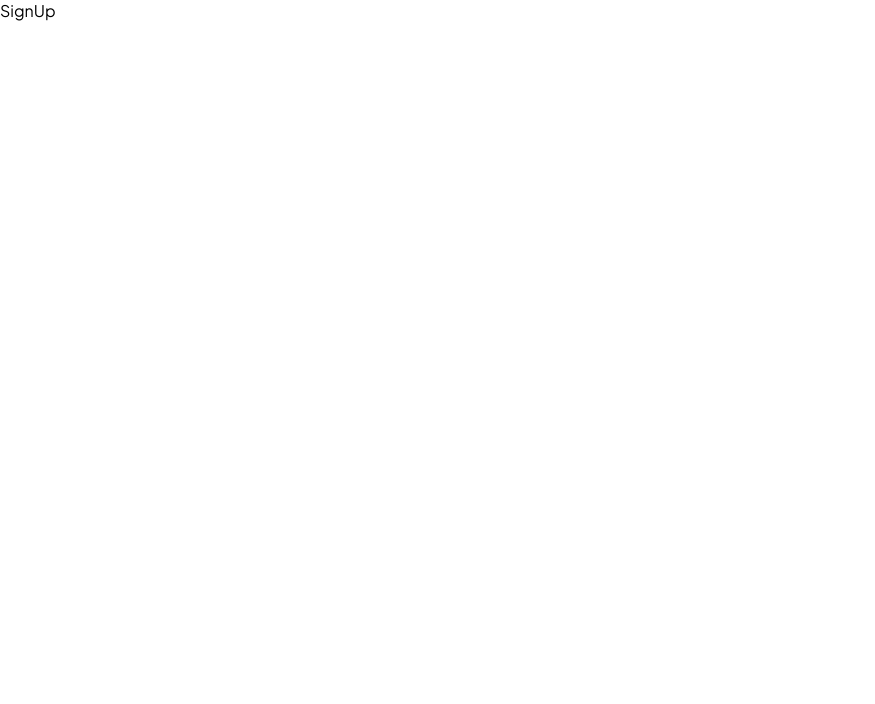
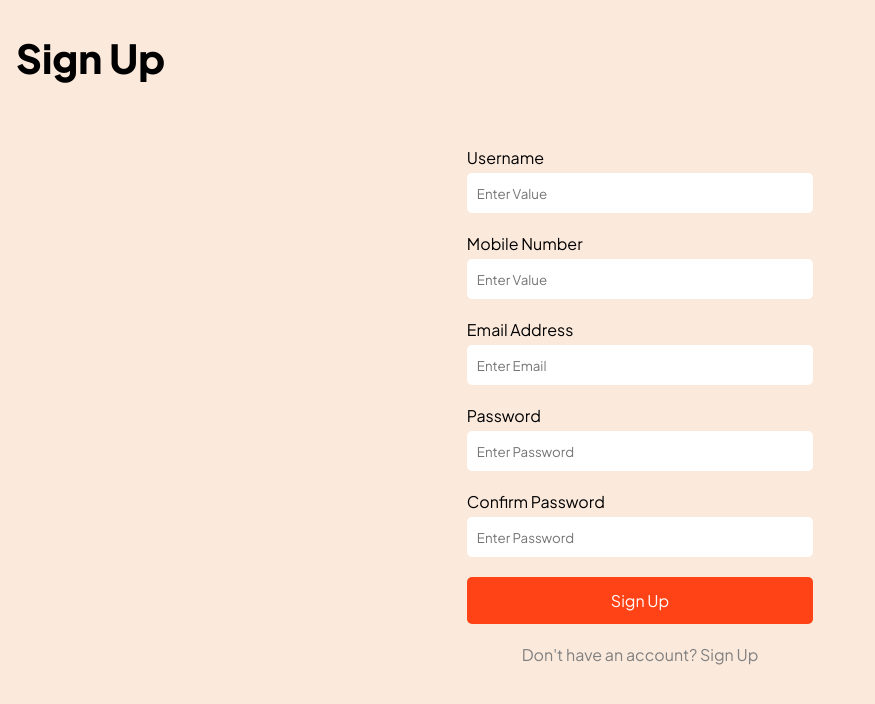
Before and after one commit to Jenin82/legal-services, a React (Vite) app: page /signup in a window 1280 px wide. Shown: the top 704 px of the page, without its empty margins (0-875 px from the left). Built offline with nearby package versions, Linux system fonts and the light colour scheme.

Commit message:
signup done

```diff
--- a/src/modules/SignUp/SignUp.module.css
+++ b/src/modules/SignUp/SignUp.module.css
@@ -0,0 +1,52 @@
+.wrapper {
+	display: flex;
+	align-items: center;
+	justify-content: start;
+	flex-direction: column;
+	padding: 2rem 0;
+	height: 100vh;
+	background-color: #FBE9DC;
+}
+
+.wrapper h1 {
+	font-size: 2.5rem;
+	text-align: left !important;
+	width: 100%;
+	padding: 0 1rem;
+	margin-bottom: 1rem;
+}
+
+.form {
+	margin-top: 3rem;
+	display: flex;
+	flex-direction: column;
+	gap: 20px;
+	margin-bottom: 5rem;
+}
+
+.input {
+	display: flex;
+	gap: 5px;
+	flex-direction: column;
+}
+
+.input input {
+	height: 2.5rem;
+	border-radius: 5px;
+	border: none;
+	padding: 10px;
+}
+
+.btn {
+	padding: 0.8rem 9rem;
+	background-color: #FF4317;
+	border: none;
+	font-size: 16px;
+	border-radius: 5px;
+	color: white;
+}
+
+.form p {
+	text-align: center;
+	color: gray;
+}
--- a/src/modules/SignUp/Signup.tsx
+++ b/src/modules/SignUp/Signup.tsx
@@ -1,10 +1,39 @@
-import styles from './SignUp.module.css';
+import style from "./SignUp.module.css";
+
 const SignUp = () => {
-  return (
-    <>
-        <div className={styles.signUp}>SignUp</div>
-    </>
-  )
-}
+    return (
+        <>
+            <div className={style.wrapper}>
+                <h1>Sign Up</h1>
+                <form action="" className={style.form}>
+                    <div className={style.input}>
+                        <label htmlFor="">Username</label>
+                        <input type="text" placeholder="Enter Value" />
+                    </div>
+                    <div className={style.input}>
+                        <label htmlFor="">Mobile Number</label>
+                        <input type="number" placeholder="Enter Value" />
+                    </div>
+                    <div className={style.input}>
+                        <label htmlFor="">Email Address</label>
+                        <input type="email" placeholder="Enter Email" />
+                    </div>
+                    <div className={style.input}>
+                        <label htmlFor="">Password</label>
+                        <input type="password" placeholder="Enter Password" />
+                    </div>
+                    <div className={style.input}>
+                        <label htmlFor="">Confirm Password</label>
+                        <input type="password" placeholder="Enter Password" />
+                    </div>
+                    <button className={style.btn} type="submit">
+                        Sign Up
+                    </button>
+                    <p>Don't have an account? Sign Up</p>
+                </form>
+            </div>
+        </>
+    );
+};
 
-export default SignUp
+export default SignUp;
```
Also changed, not shown: src/modules/LandingPage/LandingPage.tsx (+18 -12 lines).
